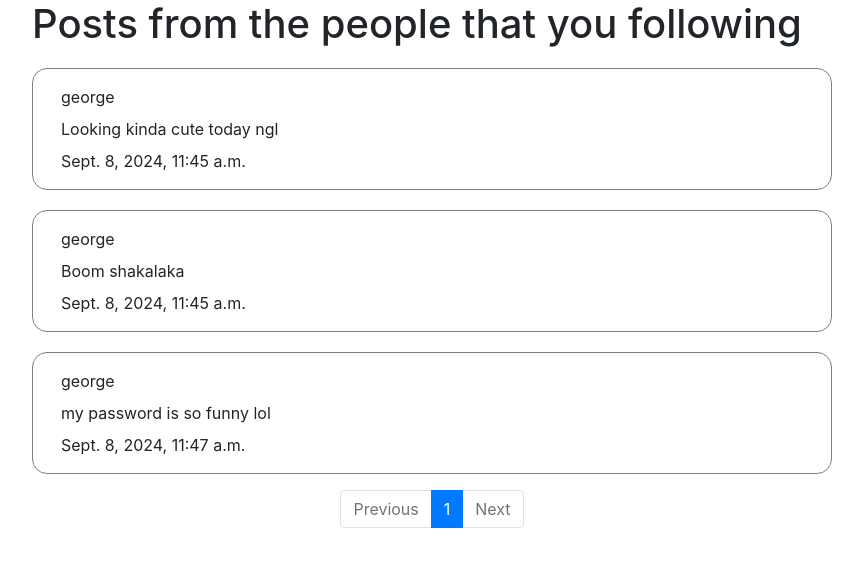
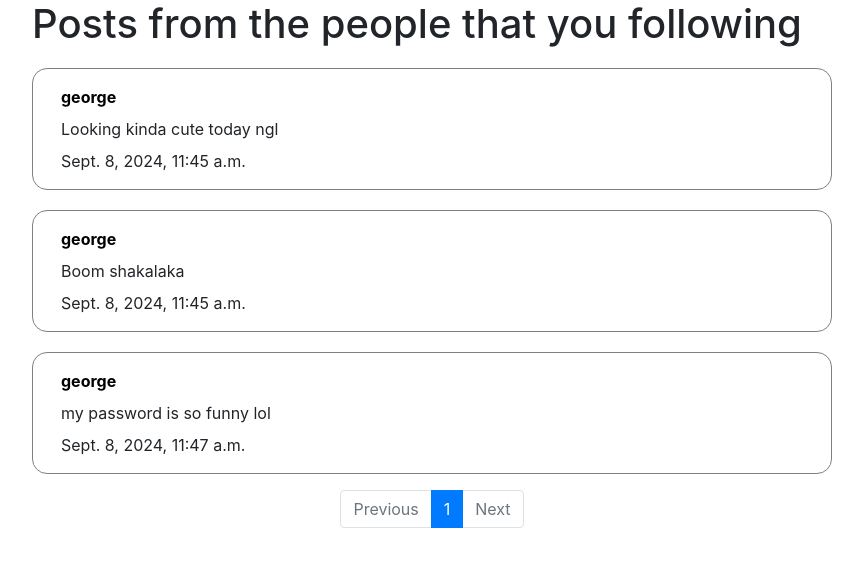
Before and after one commit to SinanErbezci/cs50w_tut, a Django app: page /following in a window 1280 px wide. Shown: the part 56-623 px from the top of the page, without its empty margins (208-1071 px from the left). Run offline with Django 3.2, Linux system fonts and the light colour scheme; a user stored in the database is signed in; data comes from the database, SQL or seed files in the repository; both versions use the stored data as it was after the commit; some libraries are stand-ins or nearby versions.

Commit message:
fixed stuff

```diff
--- a/project4/network/static/network/styles.css
+++ b/project4/network/static/network/styles.css
@@ -32,6 +32,18 @@ footer {
 p {
     margin: 0.5em 0.5em;
 }
+
+p a:any-link {
+    text-decoration: none;
+    font-weight: bolder;
+    color: black;
+    transition: all ease 0.2s;
+}
+
+p a:hover {
+    box-shadow: 0 0 11px rgba(33,33,33,.2);
+}
+
 .follower, .following {
     display:inline;
     padding: 0.5em;
@@ -96,7 +108,7 @@ p {
     border: 1px solid gray;
     border-radius: 15px;
     margin-top: clamp(1em, 2.5vh, 1.5em);
-    padding: 0.5em 2.5%
+    padding: 0.5em 2.5%;
 }
 
 button:hover {
--- a/project4/network/templates/network/following.html
+++ b/project4/network/templates/network/following.html
@@ -8,7 +8,7 @@
     <h1>Posts from the people that you following</h1>
     {% for post in page_obj %}
         <div class="post">
-            <p>{{post.owner}}</p>
+            <p class="username"><a href="{% url 'profile' post.owner.username %}">{{post.owner.username}}</a></p>
             <p>{{ post.content }}</p>
             <p>{{ post.time }}</p>
         </div>
--- a/project4/network/templates/network/index.html
+++ b/project4/network/templates/network/index.html
@@ -15,7 +15,7 @@
         {% endif %}
         {% for item in page_obj %}
         <div class="post" data-id={{item.id}}>
-        <p class="username">{{ item.owner.username }}</p>
+        <p class="username"><a href="{% url 'profile' item.owner.username %}">{{item.owner.username}}</a></p>
         {% if item.owner.username == request.user.username %}
         <button class="btn btn-link edit-btn" id="edit-btn">Edit</button>
         {% endif %}
```
Also changed, not shown: project4/db.sqlite3.
